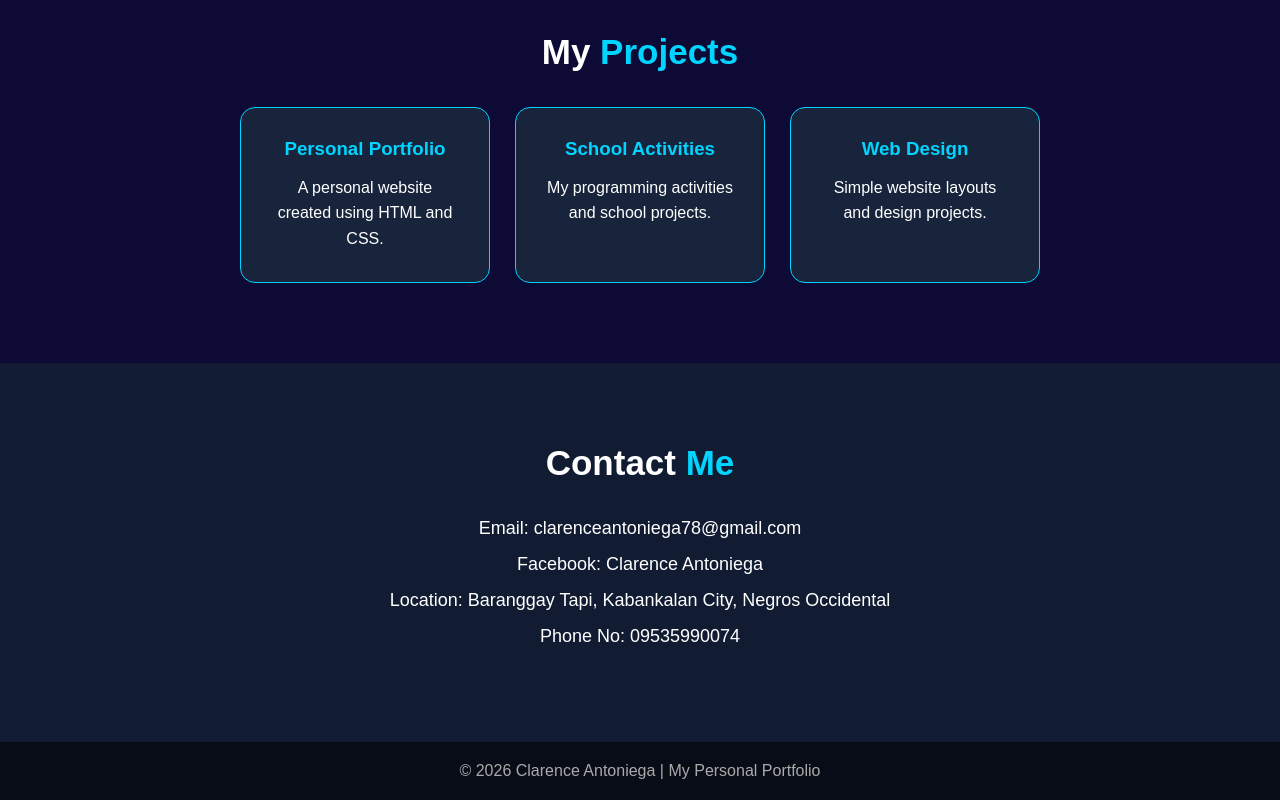
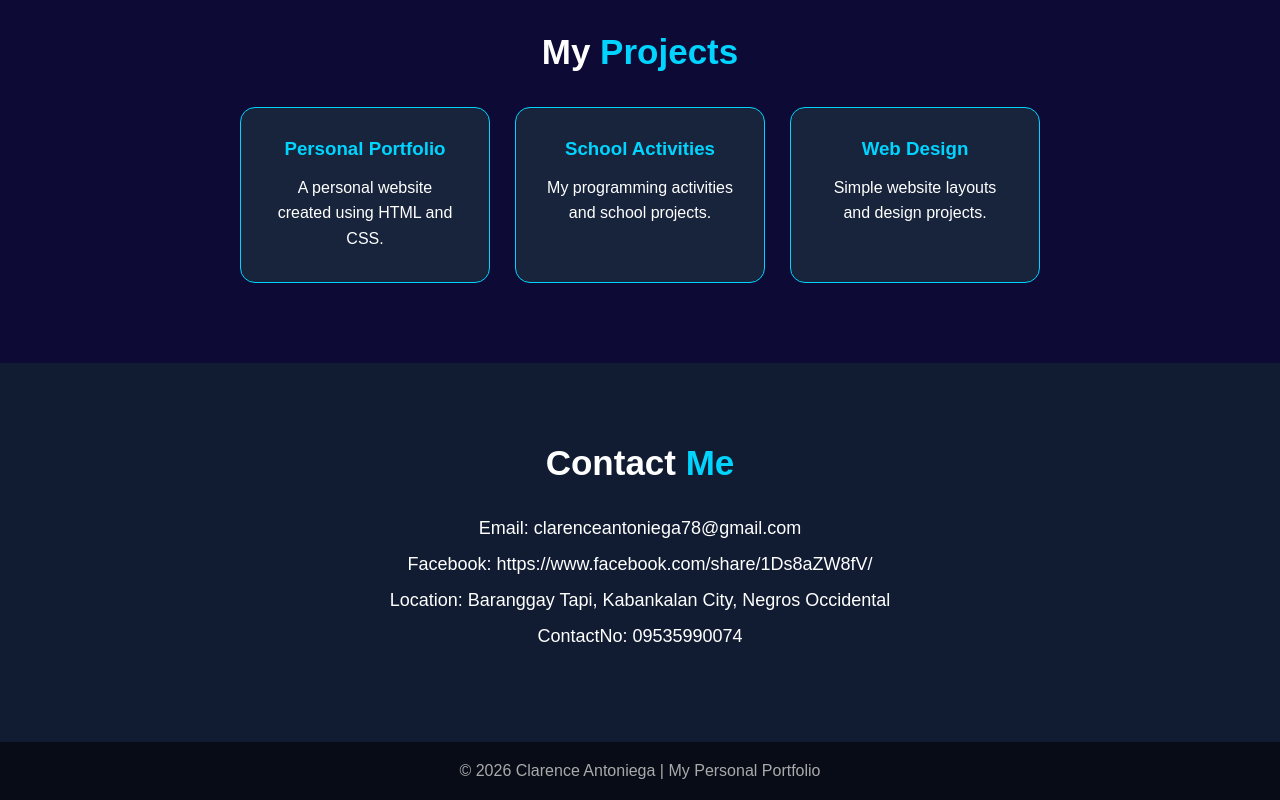
Before and after one commit to clarenceantoniega78-dev/PORTFOLIO-PAGE-HTML-CSS-ANTNIEGA, a plain HTML site: page index.html in a window 1280 px wide. Shown: the part 1587-2387 px from the top of the page. Drawn offline with Linux system fonts and the light colour scheme.

Commit message:
Modified information

```diff
--- a/index.html
+++ b/index.html
@@ -125,9 +125,9 @@
         <h2 class="heading">Contact <span>Me</span></h2>
 
         <p>Email: clarenceantoniega78@gmail.com</p>
-        <p>Facebook: Clarence Antoniega</p>
+        <p>Facebook: https://www.facebook.com/share/1Ds8aZW8fV/</p>
         <p>Location: Baranggay Tapi, Kabankalan City, Negros Occidental</p>
-        <p>Phone No: 09535990074</p>
+        <p>ContactNo: 09535990074</p>
     </section>
 
     <!-- FOOTER -->
```
